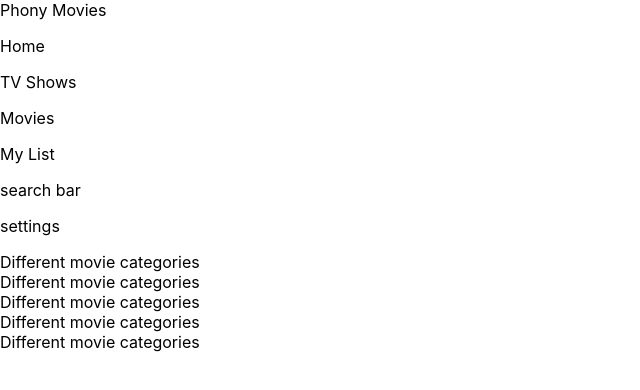
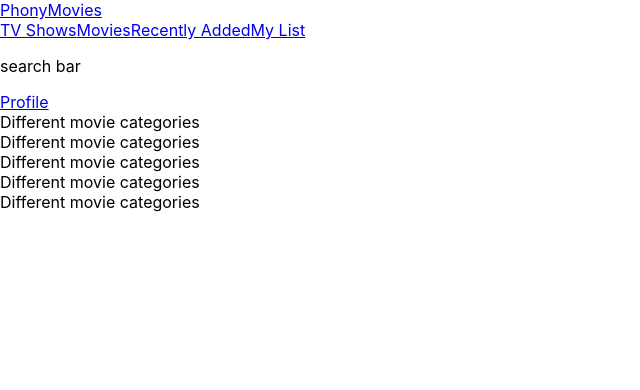
Before and after one commit to DannyShien/Phony-Movie, a React (Create React App) app: page / in a window 1280 px wide. Shown: the top 390 px of the page, without its empty margins (0-640 px from the left). Built offline with nearby package versions, Linux system fonts and the light colour scheme.

Commit message:
Create links for navbar

```diff
--- a/src/components/Home.js
+++ b/src/components/Home.js
@@ -1,10 +1,12 @@
 import React from 'react';
+import { Link } from 'react-router-dom';
 import NavBar from './NavBar'
 
 const PhonyMovie = () => {
     return (
         <div>
             <NavBar />
+            {/* <Link to ='/popular'>Popular on PhonyMovies</Link> */}
             <div>Different movie categories</div>
             <div>Different movie categories</div>
             <div>Different movie categories</div>
--- a/src/components/NavBar.js
+++ b/src/components/NavBar.js
@@ -1,18 +1,19 @@
 import React from 'react';
+import { Link } from 'react-router-dom'
 
 const NavBar = () => {
     return (
         <div>
-            <div>Phony Movies</div>
+            <Link to = '/'>PhonyMovies</Link>
             <div>
-                <p>Home</p>
-                <p>TV Shows</p>
-                <p>Movies</p>
-                <p>My List</p>
+                <Link to ='/tv'>TV Shows</Link>
+                <Link to ='/movies'>Movies</Link>
+                <Link to ='/recent'>Recently Added</Link>
+                <Link to ='/mylist'>My List</Link>
             </div>
             <div>
                 <p>search bar</p>
-                <p>settings</p>
+                <Link to ='/setting'>Profile</Link>
             </div>
         </div>
     )
```
